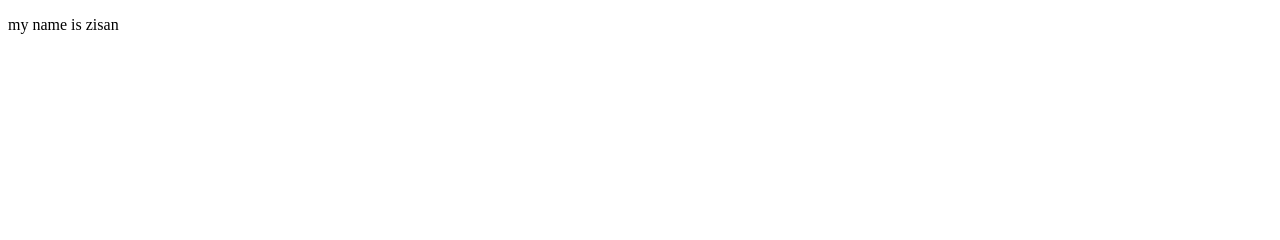
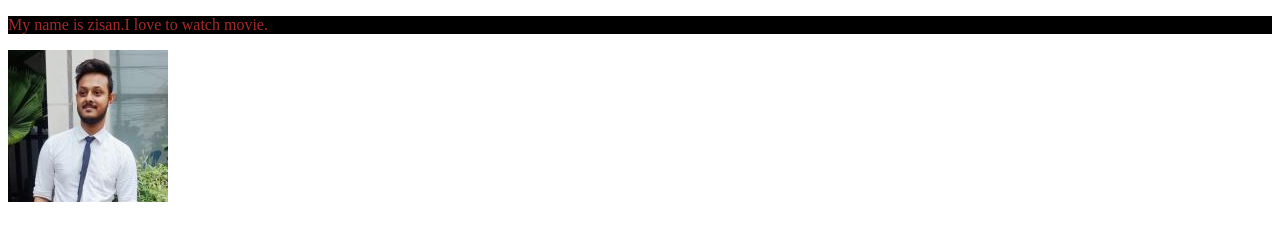
Before and after one commit to Zisan05/zisan-git, a plain HTML site: page index.html in a window 1280 px wide. Drawn offline with Linux system fonts and the light colour scheme.

Commit message:
my first push

```diff
--- a/index.html
+++ b/index.html
@@ -4,8 +4,11 @@
     <meta charset="UTF-8">
     <meta name="viewport" content="width=device-width, initial-scale=1.0">
     <title>zisan-git</title>
+    <link rel="stylesheet" href="six.css">
 </head>
+
 <body>
-    <p>my name is zisan</p>
+    <p>My name is zisan.I love to watch movie.</p>
+    <img src="zisan.jpg">
 </body>
 </html>
--- /dev/null
+++ b/six.css
@@ -0,0 +1,4 @@
+p{
+    color:brown;
+    background-color: black;
+}
```
Also changed, not shown: zisan.jpg (added).
